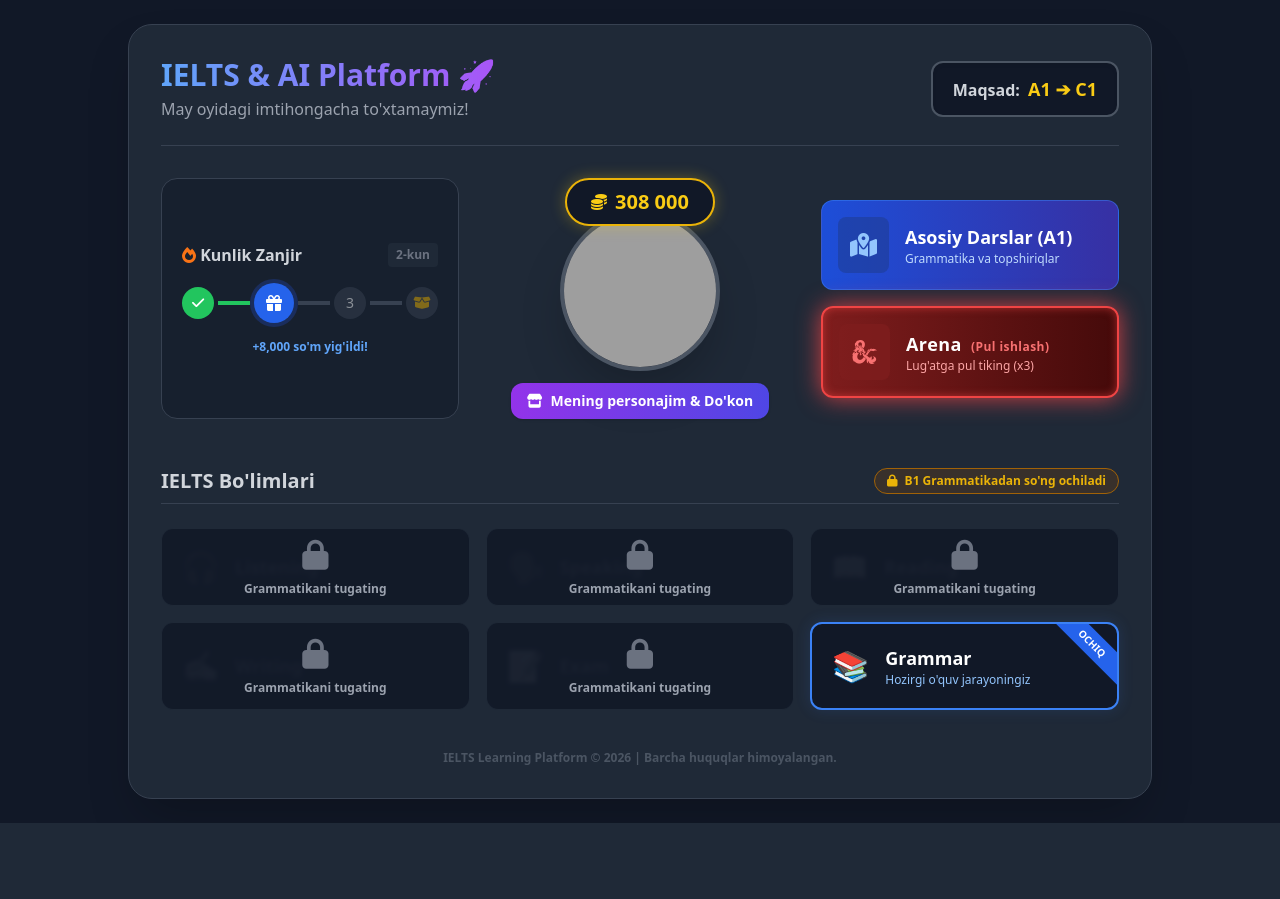
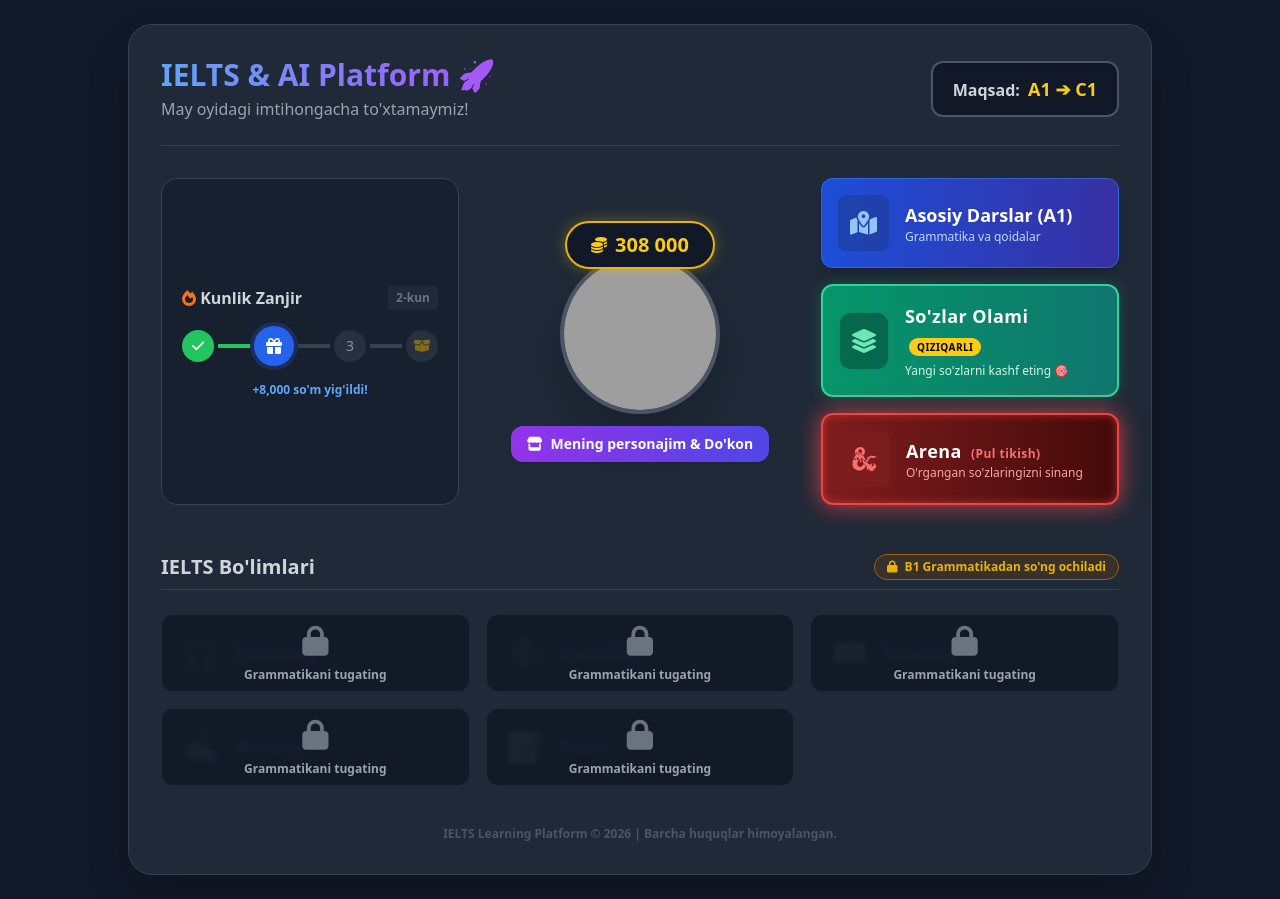
Before and after one commit to rajabboyegamov4-ui/ielts-learning, a Python web app: template templates/index.html in a window 1280 px wide. Before the commit the page ends 823 px from the top, so only its background shows below. Run offline with Jinja, Linux system fonts and the light colour scheme; the template is opened without the code that fills it, so the values that code supplies are empty; some libraries are stand-ins or nearby versions; grey boxes are pictures that could not be loaded.

Commit message:
Update index.html

```diff
--- a/templates/index.html
+++ b/templates/index.html
@@ -73,21 +73,35 @@
                 </button>
             </div>
 
-            <!-- O'ng tomon: Asosiy 2 ta Katta Yo'nalish -->
+            <!-- O'ng tomon: Asosiy Katta Yo'nalishlar (Uchta tugma qilib o'zgartirildi) -->
             <div class="flex flex-col gap-4 justify-center">
-                <a href="/grammar" class="group relative bg-gradient-to-r from-blue-700 to-indigo-800 rounded-xl p-4 border border-blue-500/50 hover:border-blue-400 transition-all hover:scale-[1.02] flex items-center gap-4 overflow-hidden">
+
+                <!-- 1. Grammatika -->
+                <a href="/grammar" class="group relative bg-gradient-to-r from-blue-700 to-indigo-800 rounded-xl p-4 border border-blue-500/50 hover:border-blue-400 transition-all hover:scale-[1.02] flex items-center gap-4 overflow-hidden shadow-lg">
                     <div class="bg-blue-900/50 p-3 rounded-lg"><i class="fa-solid fa-map-location-dot text-2xl text-blue-300"></i></div>
                     <div>
                         <h3 class="font-bold text-white text-lg">Asosiy Darslar (A1)</h3>
-                        <p class="text-blue-200 text-xs">Grammatika va topshiriqlar</p>
+                        <p class="text-blue-200 text-xs">Grammatika va qoidalar</p>
                     </div>
                 </a>
 
-                <a href="/vocabulary" class="arena-btn group relative bg-gradient-to-r from-red-900 to-red-950 rounded-xl p-4 border-2 border-red-500 hover:border-red-400 transition-all hover:scale-[1.02] flex items-center gap-4">
+                <!-- 2. So'zlar Olami (Friendly) -->
+                <a href="/vocabulary" class="group relative bg-gradient-to-r from-emerald-600 to-teal-700 rounded-xl p-4 border-2 border-emerald-400 hover:border-emerald-300 transition-all hover:scale-[1.02] flex items-center gap-4 shadow-[0_0_15px_rgba(16,185,129,0.3)]">
+                    <div class="bg-emerald-900/60 p-3 rounded-xl border border-emerald-400/30">
+                        <i class="fa-solid fa-layer-group text-2xl text-emerald-300 group-hover:-translate-y-1 transition-transform"></i>
+                    </div>
+                    <div>
+                        <h3 class="font-extrabold text-white text-lg tracking-wide">So'zlar Olami <span class="bg-yellow-400 text-black text-[10px] px-2 py-0.5 rounded-full ml-1">QIZIQARLI</span></h3>
+                        <p class="text-emerald-100 text-xs mt-0.5">Yangi so'zlarni kashf eting 🎯</p>
+                    </div>
+                </a>
+
+                <!-- 3. Arena (Pul tikish/Test) -->
+                <a href="/arena" class="arena-btn group relative bg-gradient-to-r from-red-900 to-red-950 rounded-xl p-4 border-2 border-red-500 hover:border-red-400 transition-all hover:scale-[1.02] flex items-center gap-4">
                     <div class="bg-red-900/80 p-3 rounded-lg"><i class="fa-brands fa-d-and-d text-2xl text-red-400 group-hover:rotate-12 transition-transform"></i></div>
                     <div>
-                        <h3 class="font-extrabold text-white text-lg tracking-wide">Arena <span class="text-red-400 text-xs ml-1">(Pul ishlash)</span></h3>
-                        <p class="text-red-300 text-xs">Lug'atga pul tiking (x3)</p>
+                        <h3 class="font-extrabold text-white text-lg tracking-wide">Arena <span class="text-red-400 text-xs ml-1">(Pul tikish)</span></h3>
+                        <p class="text-red-300 text-xs">O'rgangan so'zlaringizni sinang</p>
                     </div>
                 </a>
             </div>
@@ -147,15 +161,7 @@
                 <span class="text-3xl opacity-20 grayscale">📝</span>
                 <div class="opacity-20"><h2 class="text-lg font-bold text-gray-400">Exam</h2></div>
             </div>
-            <!-- Grammar (Ochiq) -->
-            <a href="/grammar" class="group bg-gray-900 hover:bg-gray-800 transition-all duration-300 p-5 rounded-xl flex items-center gap-4 border-2 border-blue-500 hover:border-blue-400 shadow-[0_0_15px_rgba(59,130,246,0.15)] relative overflow-hidden">
-                <div class="absolute -right-6 top-2 bg-blue-600 text-[10px] font-bold px-8 py-1 rotate-45">OCHIQ</div>
-                <span class="text-3xl group-hover:scale-110 transition-transform">📚</span>
-                <div>
-                    <h2 class="text-lg font-bold text-white">Grammar</h2>
-                    <p class="text-xs text-blue-300">Hozirgi o'quv jarayoningiz</p>
-                </div>
-            </a>
+            <!-- Oldingi grammatika tugmasi olib tashlandi, chunki u yuqoriga joylashtirildi -->
         </div>
 
         <!-- Footer -->
```
